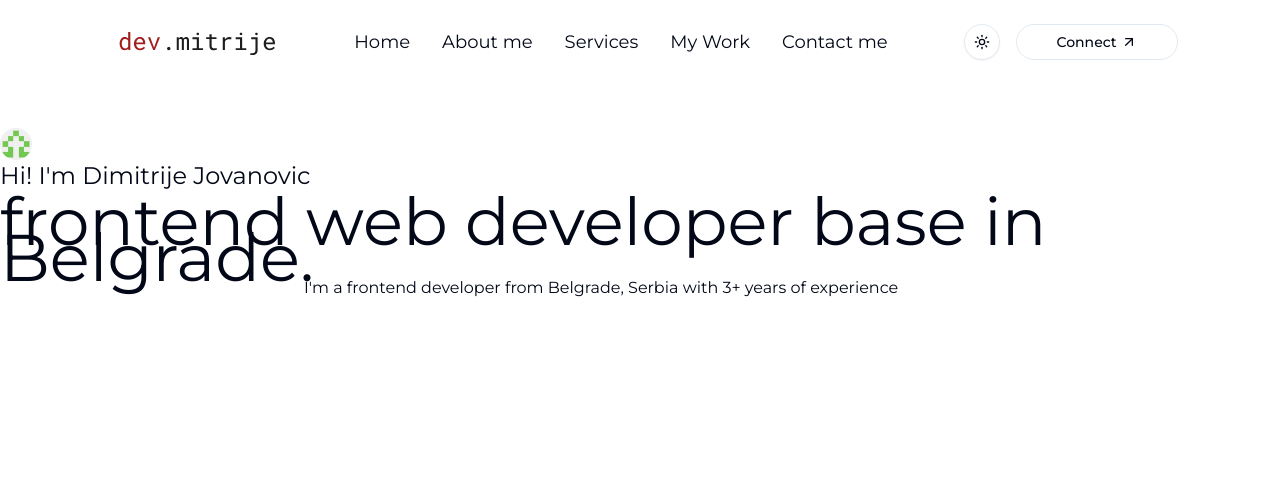
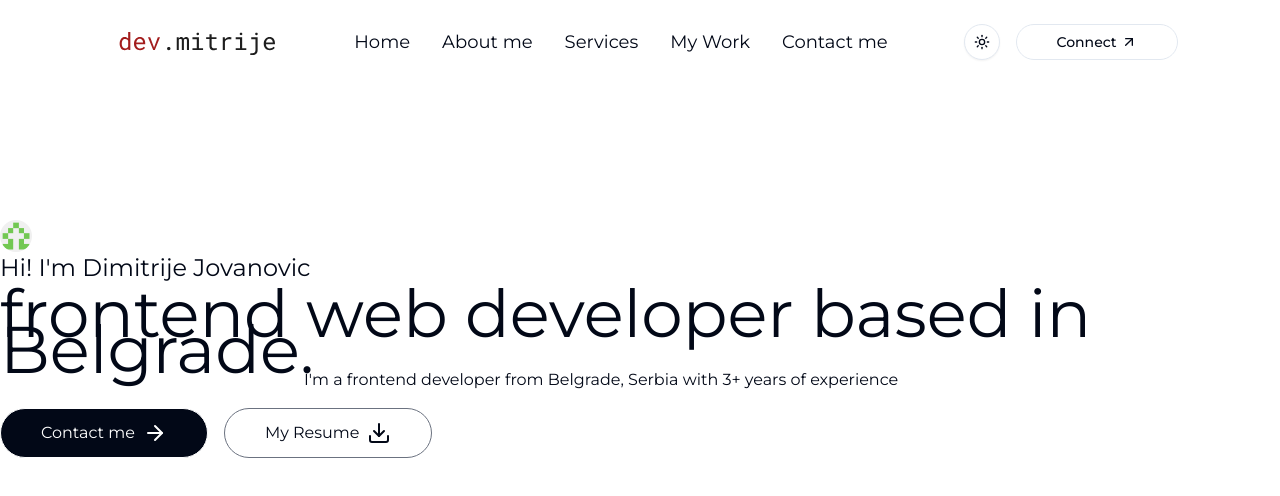
Before and after one commit to narandza/portfolio, a Next.js app: page / in a window 1280 px wide. Shown: the top 496 px of the page. Built offline with nearby package versions, Linux system fonts and the light colour scheme.

Commit message:
add cta buttons, add stylign

```diff
--- a/src/app/(main)/header.tsx
+++ b/src/app/(main)/header.tsx
@@ -1,9 +1,11 @@
+import { ArrowRightIcon, DownloadIcon } from "lucide-react";
 import Image from "next/image";
+import Link from "next/link";
 
 export const Header = () => {
   return (
-    <header className="pt-16">
-      <div className="pt-16">
+    <header className="pt-[220px]">
+      <div className="mx-auto">
         <Image
           src="/placeholder-image.png"
           alt="Profile Image"
@@ -11,18 +13,34 @@ export const Header = () => {
           height={32}
           className="rounded-full"
         />
+
         <h3 className="text-xl md:text-2xl mb-3">
           Hi! I&apos;m Dimitrije Jovanovic
         </h3>
 
         <h1 className="text-3xl sm:tet-6xl lg:text-[66px] ">
-          frontend web developer base in Belgrade.
+          frontend web developer based in Belgrade.
         </h1>
         <p className="max-w-2xl mx-auto">
           I&apos;m a frontend developer from Belgrade, Serbia with 3+ years of
           experience
         </p>
       </div>
+      <div className="flex flex-col sm:flex-row items-center gap-4 mt-4">
+        <Link
+          href="#contact"
+          className="px-10 py-3 border rounded-full border-white bg-foreground text-background flex items-center gap-2"
+        >
+          Contact me <ArrowRightIcon />
+        </Link>
+        {/* TODO: Add resume */}
+        <Link
+          href=""
+          className="px-10 py-3 border rounded-full border-gray-500 flex items-center gap-2"
+        >
+          My Resume <DownloadIcon />
+        </Link>
+      </div>
     </header>
   );
 };
```
